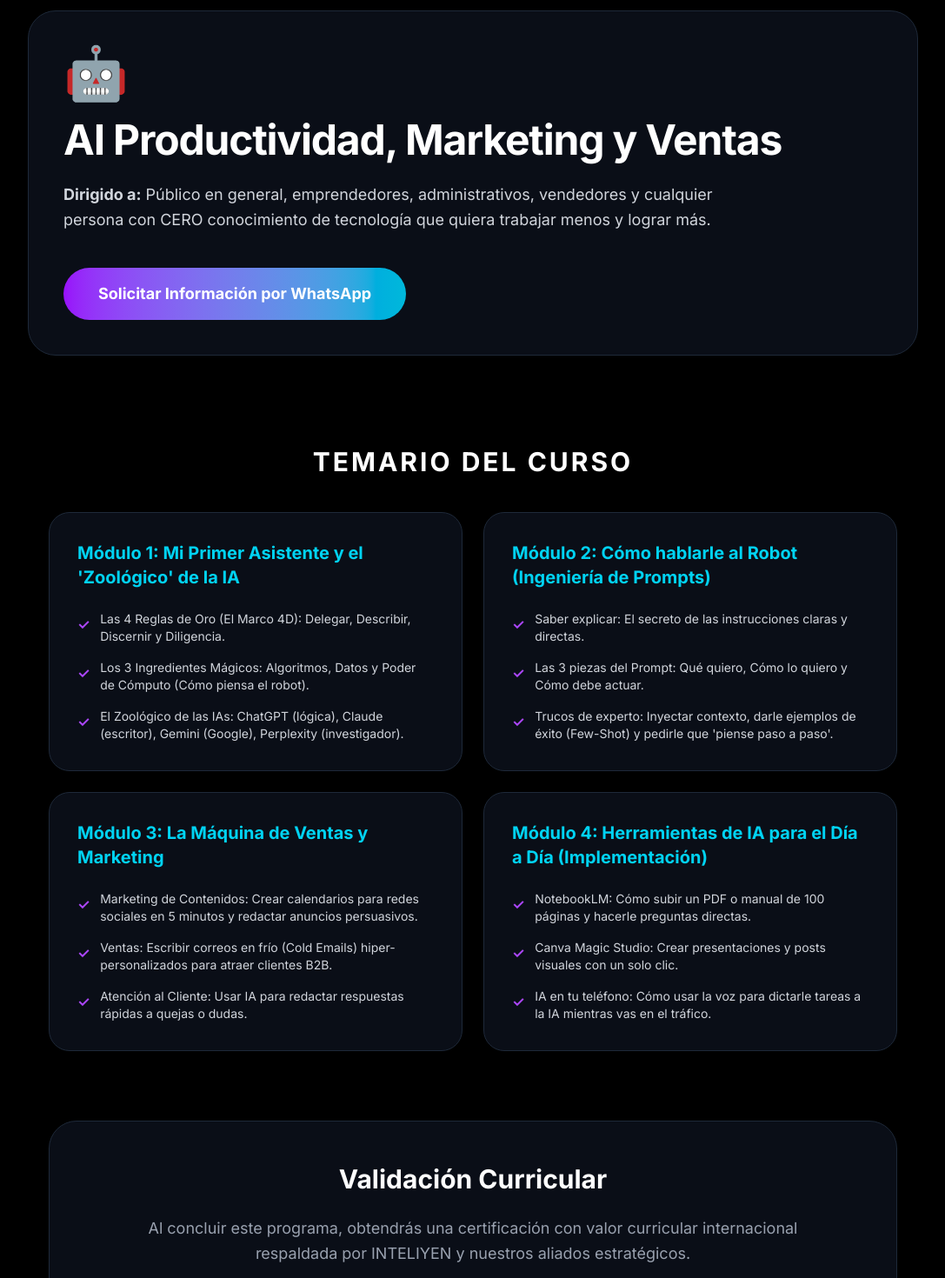
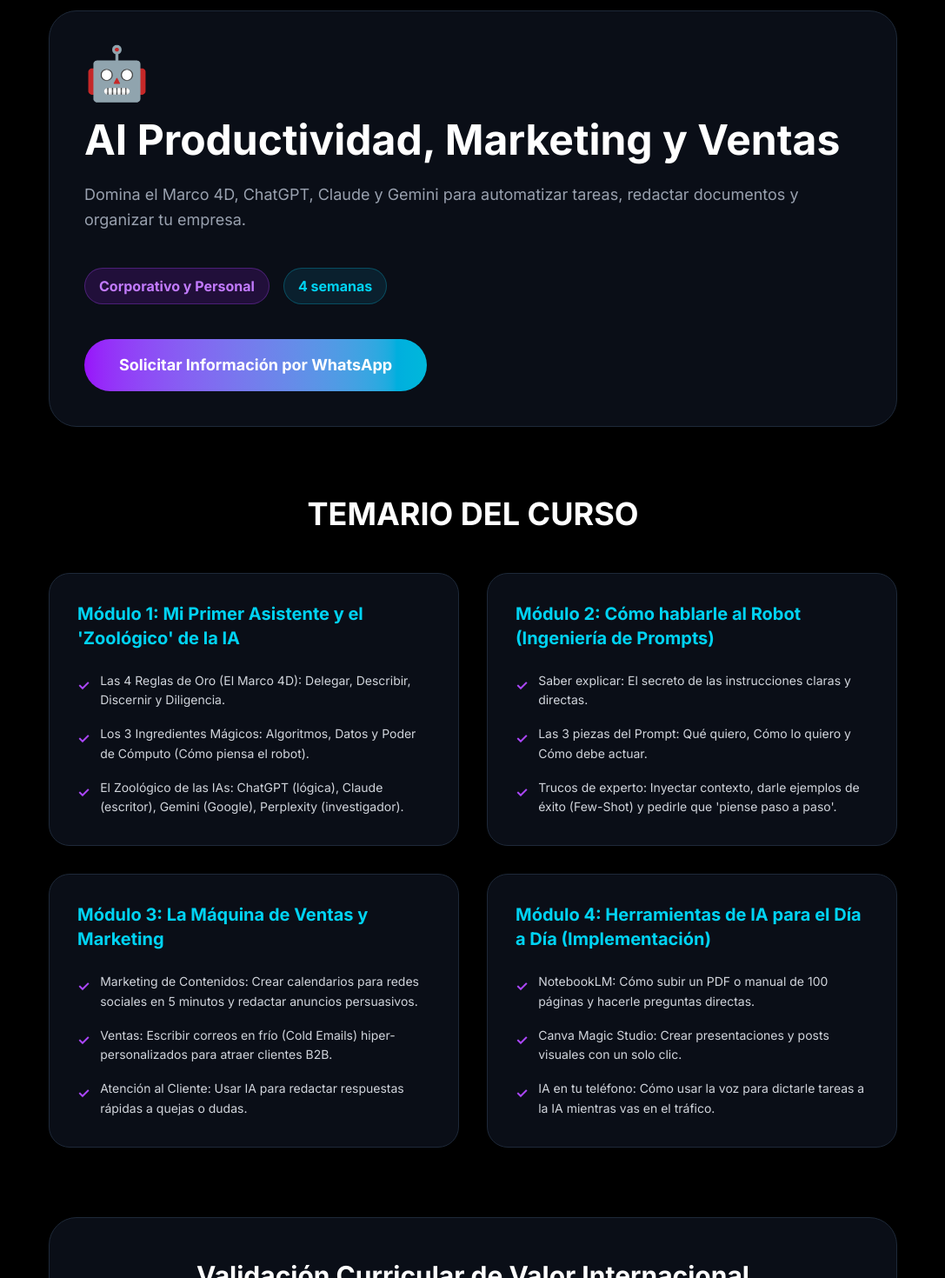
Before and after one commit to inteliyentecnologia-blip/inteliyen-web, a React (Vite) app: page /cursos/1 in a window 1280 px wide. Shown: the part 140-1610 px from the top of the page at 87% size, without its empty margins (96-1183 px from the left). Built offline with nearby package versions, Linux system fonts and the light colour scheme.

Commit message:
reset: regreso al diseño original de ayer

```diff
--- a/src/app/pages/CourseDetailPage.tsx
+++ b/src/app/pages/CourseDetailPage.tsx
@@ -10,68 +10,51 @@ export default function CourseDetailPage() {
     window.scrollTo(0, 0);
   }, [id]);
 
-  if (!course) {
-    return (
-      <div className="min-h-screen bg-black text-white flex flex-col items-center justify-center">
-        <h1 className="text-4xl font-bold mb-4">Curso no encontrado</h1>
-        <Link to="/cursos" className="px-6 py-3 bg-purple-600 rounded-full hover:bg-purple-700 transition">
-          Volver al catálogo
-        </Link>
-      </div>
-    );
-  }
+  if (!course) return null;
 
   return (
     <div className="min-h-screen bg-black text-white pb-20">
-
-      {/* HEADER ORIGINAL */}
-      <div className="pt-24 pb-16 px-6">
-        <div className="max-w-5xl mx-auto">
-          <Link to="/cursos" className="inline-flex items-center text-cyan-400 hover:text-cyan-300 mb-8 transition-colors">
+      <div className="max-w-5xl mx-auto px-6 pt-24">
+        <Link to="/cursos" className="text-cyan-400 mb-8 inline-block">
           ← Volver al catálogo
         </Link>
 
-          <div className="bg-[#0A0E17] border border-gray-800 rounded-[2rem] p-10 shadow-2xl">
-            <span className="text-6xl block mb-6">{course.icon}</span>
-            <h1 className="text-4xl md:text-5xl font-bold mb-6 tracking-tight">
-              {course.title}
-            </h1>
-            <p className="text-lg text-gray-300 mb-10 max-w-3xl leading-relaxed">
-              <strong>Dirigido a:</strong> {course.audience}
+        {/* Tarjeta Principal */}
+        <div className="bg-[#0A0E17] border border-gray-800 p-10 rounded-[2rem] shadow-2xl">
+          <span className="text-6xl mb-6 block">{course.icon}</span>
+          <h1 className="text-5xl font-bold mb-6">{course.title}</h1>
+          <p className="text-gray-400 text-lg mb-10 leading-relaxed">
+            {course.description}
           </p>
-
+          <div className="flex gap-4 mb-10">
+            <span className="bg-purple-900/30 text-purple-400 px-4 py-2 rounded-full border border-purple-500/30 font-bold">
+              {course.audienceType}
+            </span>
+            <span className="bg-cyan-900/30 text-cyan-400 px-4 py-2 rounded-full border border-cyan-500/30 font-bold">
+              {course.duration}
+            </span>
+          </div>
           <a
             href="https://wa.me/523314494403"
-              target="_blank"
-              rel="noreferrer"
-              className="inline-block px-10 py-4 bg-gradient-to-r from-purple-600 to-cyan-500 text-white font-bold rounded-full text-lg hover:opacity-90 transition-all"
+            className="inline-block bg-gradient-to-r from-purple-600 to-cyan-500 px-10 py-4 rounded-full font-bold text-lg"
           >
             Solicitar Información por WhatsApp
           </a>
         </div>
-        </div>
-      </div>
 
-      {/* TEMARIO ORIGINAL */}
-      <div className="max-w-5xl mx-auto px-6 mt-10">
-        <h2 className="text-3xl font-bold mb-10 text-center uppercase tracking-widest">
-          Temario del Curso
-        </h2>
-
-        <div className="grid grid-cols-1 md:grid-cols-2 gap-6">
-          {course.modules.map((moduleString, index) => {
-            const parts = moduleString.split('\n•');
-            const moduleTitle = parts[0];
-            const bullets = parts.slice(1);
-
+        {/* Temario Original de 2 Columnas */}
+        <h2 className="text-4xl font-bold text-center mt-20 mb-12 uppercase">Temario del Curso</h2>
+        <div className="grid grid-cols-1 md:grid-cols-2 gap-8">
+          {course.modules.map((m, i) => {
+            const parts = m.split('\n•');
             return (
-              <div key={index} className="bg-[#0A0E17] border border-gray-800 p-8 rounded-3xl shadow-xl">
-                <h3 className="text-xl font-bold text-cyan-400 mb-6">{moduleTitle}</h3>
+              <div key={i} className="bg-[#0A0E17] border border-gray-800 p-8 rounded-3xl">
+                <h3 className="text-xl font-bold text-cyan-400 mb-6">{parts[0]}</h3>
                 <ul className="space-y-4">
-                  {bullets.map((bullet, bIndex) => (
-                    <li key={bIndex} className="flex items-start gap-3">
+                  {parts.slice(1).map((bullet, bi) => (
+                    <li key={bi} className="flex items-start gap-3">
                       <span className="text-purple-500 font-bold mt-1">✓</span>
-                      <span className="text-gray-300 text-sm">{bullet.trim()}</span>
+                      <span className="text-gray-300 text-sm leading-relaxed">{bullet.trim()}</span>
                     </li>
                   ))}
                 </ul>
@@ -80,11 +63,11 @@ export default function CourseDetailPage() {
           })}
         </div>
 
-        {/* FOOTER DE VALIDACIÓN ORIGINAL */}
-        <div className="mt-20 bg-[#0A0E17] border border-gray-800 p-12 rounded-[2rem] text-center shadow-2xl">
-          <h3 className="text-3xl font-bold mb-6">Validación Curricular</h3>
-          <p className="text-gray-400 text-lg max-w-3xl mx-auto leading-relaxed">
-            Al concluir este programa, obtendrás una certificación con valor curricular internacional respaldada por INTELIYEN y nuestros aliados estratégicos.
+        {/* Bloque de Validación */}
+        <div className="mt-20 bg-[#0A0E17] border border-gray-800 p-12 rounded-[2rem] text-center">
+          <h3 className="text-3xl font-bold mb-6">Validación Curricular de Valor Internacional</h3>
+          <p className="text-gray-400 text-lg leading-relaxed max-w-3xl mx-auto">
+            Al concluir con éxito este programa, INTELIYEN otorga un diploma avalado por CERTIVALI (Institución de Validación Internacional). Todas nuestras acreditaciones cuentan con valor curricular formal a nivel global.
           </p>
         </div>
       </div>
--- a/src/app/pages/CoursesListPage.tsx
+++ b/src/app/pages/CoursesListPage.tsx
@@ -2,74 +2,25 @@ import { Link } from 'react-router-dom';
 import { ChevronRight } from 'lucide-react';
 import { coursesData } from '../data/coursesData';
 
-const getCardStyle = (id: number) => {
-  switch (id) {
-    case 1: return { text: 'text-[#06B6D4]', border: 'border-[#06B6D4]/30', glow: 'shadow-[0_0_20px_rgba(6,182,212,0.15)] hover:shadow-[0_0_30px_rgba(6,182,212,0.3)]' }; // Cyan
-    case 2: return { text: 'text-[#EAB308]', border: 'border-[#EAB308]/30', glow: 'shadow-[0_0_20px_rgba(234,179,8,0.15)] hover:shadow-[0_0_30px_rgba(234,179,8,0.3)]' }; // Amarillo
-    case 3: return { text: 'text-[#F97316]', border: 'border-[#F97316]/30', glow: 'shadow-[0_0_20px_rgba(249,115,22,0.15)] hover:shadow-[0_0_30px_rgba(249,115,22,0.3)]' }; // Naranja
-    case 4: return { text: 'text-[#8B5CF6]', border: 'border-[#8B5CF6]/30', glow: 'shadow-[0_0_20px_rgba(139,92,246,0.15)] hover:shadow-[0_0_30px_rgba(139,92,246,0.3)]' }; // Morado
-    case 5: return { text: 'text-[#10B981]', border: 'border-[#10B981]/30', glow: 'shadow-[0_0_20px_rgba(16,185,129,0.15)] hover:shadow-[0_0_30px_rgba(16,185,129,0.3)]' }; // Verde
-    case 6: return { text: 'text-[#EC4899]', border: 'border-[#EC4899]/30', glow: 'shadow-[0_0_20px_rgba(236,72,153,0.15)] hover:shadow-[0_0_30px_rgba(236,72,153,0.3)]' }; // Rosa
-    default: return { text: 'text-[#06B6D4]', border: 'border-[#06B6D4]/30', glow: 'shadow-[0_0_20px_rgba(6,182,212,0.15)] hover:shadow-[0_0_30px_rgba(6,182,212,0.3)]' };
-  }
-};
-
 export default function CoursesListPage() {
   return (
-    <div className="min-h-screen bg-black text-white py-16 px-6">
-
-      {/* TÍTULO Y LEYENDA LIMPIOS (Sin clases que rompan tu tipografía y espaciado) */}
-      <div className="text-center mb-16 px-4">
-        <h1 className="text-4xl md:text-6xl font-bold mb-6 flex items-center justify-center gap-4 uppercase">
-          <span>📖</span>
-          <span className="text-transparent bg-clip-text bg-gradient-to-r from-purple-400 via-pink-500 to-cyan-400">
-            Cursos y Capacitación
-          </span>
-        </h1>
-        <p className="text-gray-400 text-lg max-w-3xl mx-auto">
-          Formación tecnológica de vanguardia para profesionales e impulsar tu empresa.
-        </p>
-      </div>
-
+    <div className="min-h-screen bg-black text-white py-20 px-6">
       <div className="max-w-7xl mx-auto grid grid-cols-1 md:grid-cols-2 lg:grid-cols-3 gap-8">
-        {coursesData.map((course) => {
-          const style = getCardStyle(course.id);
-          return (
-            <div
-              key={course.id}
-              className={`group bg-[#0A0E17] border ${style.border} rounded-2xl p-8 flex flex-col transition-all duration-300 ${style.glow}`}
-            >
+        {coursesData.map((course) => (
+          <div key={course.id} className="bg-[#0A0E17] border border-gray-800 rounded-2xl p-8 flex flex-col hover:border-cyan-500/50 transition-all shadow-xl">
             <div className="text-5xl mb-6">{course.icon}</div>
-
-              <h2 className={`text-2xl font-bold mb-4 ${style.text}`}>
-                {course.title}
-              </h2>
-
-              <p className="text-gray-400 mb-8 flex-grow text-sm">
+            <h2 className="text-2xl font-bold text-cyan-400 mb-4">{course.title}</h2>
+            <p className="text-gray-400 mb-8 flex-grow text-sm leading-relaxed">
               {course.description}
             </p>
-
-              <div className="flex flex-col gap-3 mb-8">
-                <span className="inline-flex items-center w-max px-4 py-1.5 rounded-full border border-purple-500/30 bg-purple-500/10 text-purple-300 text-xs font-semibold">
-                  <span className="mr-2">↗</span> {course.audienceType}
-                </span>
-                <span className="inline-flex items-center w-max px-4 py-1.5 rounded-full border border-cyan-500/30 bg-cyan-500/10 text-cyan-300 text-xs font-semibold">
-                  <span className="mr-2">⏱</span> {course.duration}
-                </span>
-              </div>
-
             <div className="mt-auto pt-6 border-t border-gray-800">
-                <Link
-                  to={`/cursos/${course.id}`}
-                  className="text-[#A855F7] hover:text-[#C084FC] flex items-center justify-between text-sm font-semibold transition-colors"
-                >
-                  Ver temario
+              <Link to={`/cursos/${course.id}`} className="text-purple-400 hover:text-purple-300 flex items-center justify-between text-sm font-semibold">
+                Ver temario oficial completo
                 <ChevronRight className="w-4 h-4" />
               </Link>
             </div>
           </div>
-          );
-        })}
+        ))}
       </div>
     </div>
   );
```
Also changed, not shown: 5 other files (tests, documents, lock files or other folders). Lines whose indentation alone changed are shown as unchanged.
